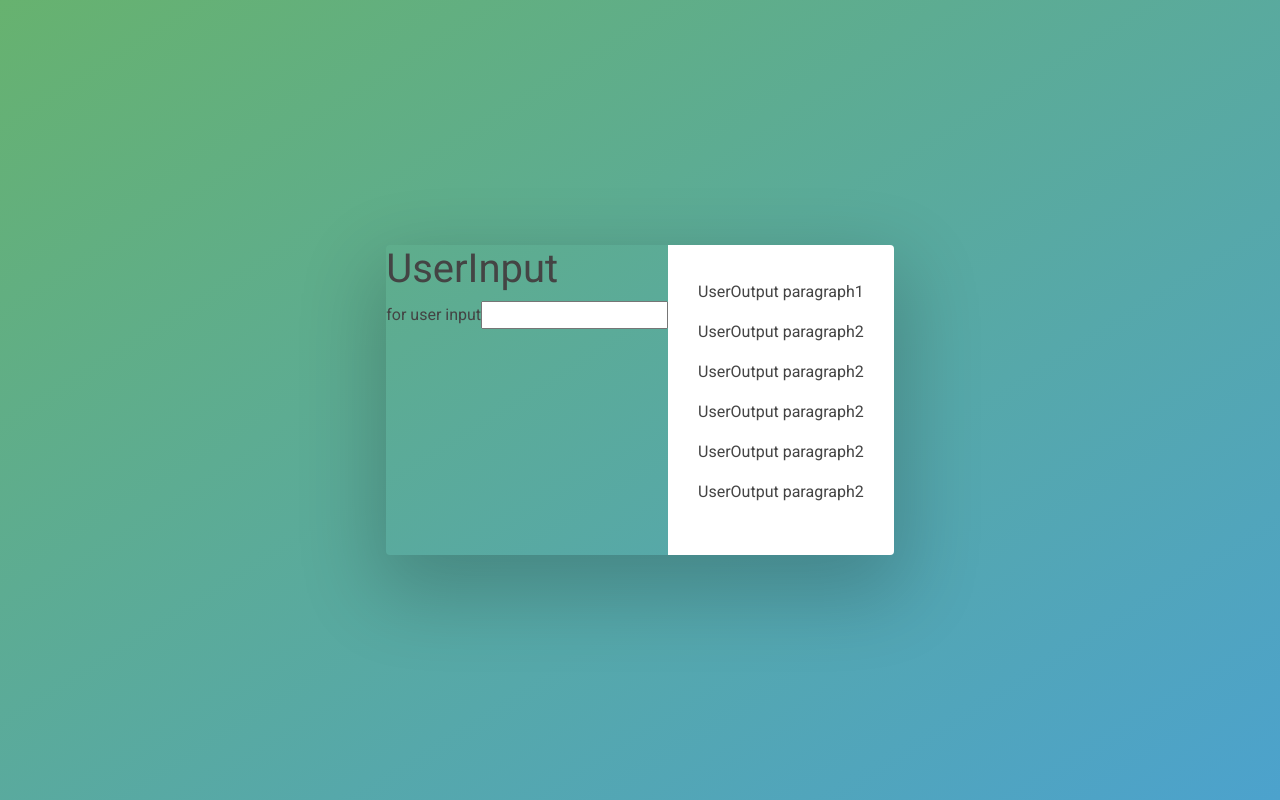
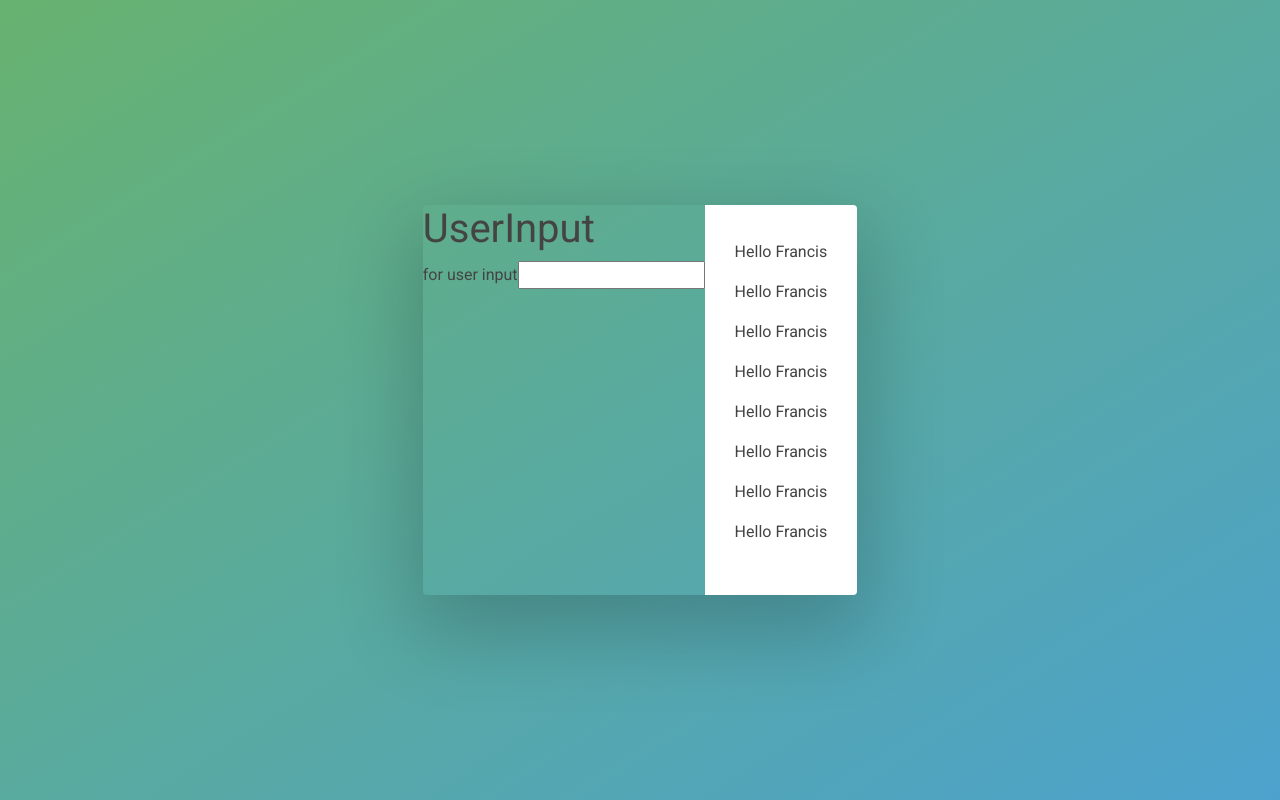
Before and after one commit to sdbeng/controlled-components-demo, a React (Create React App) app: page / in a window 1280 px wide. Built offline with nearby package versions, Linux system fonts and the light colour scheme.

Commit message:
finish challenge#49

```diff
--- a/src/App.js
+++ b/src/App.js
@@ -13,13 +13,18 @@
 
 class App extends Component {
   state={
-    username:''
+    username:'Francis'
+  }
+  onChangeHandler = (e) => {
+    this.setState({
+      username: e.target.value
+    })
   }
   render(){
     return (
       <div className="msgBox">
       <div>
-      <UserInput />
+      <UserInput onChange={this.onChangeHandler}/>
       </div>
       <div className="msg__content">
       <UserOutput username={this.state.username}/>
--- a/src/components/UserInput.js
+++ b/src/components/UserInput.js
@@ -8,8 +8,9 @@
         <form>
         <label>for user input</label>
         <input
+        value={this.props.username}
         type="text"
-        onChange={this.onHandleChange}
+        onChange={this.props.onChange}
         />
         </form>
       </div>
--- a/src/components/UserOutput.js
+++ b/src/components/UserOutput.js
@@ -1,15 +1,18 @@
-import React, { Component } from 'react'
+import React from 'react'
+import './userOutput.css'
 
 function UserOutput(props) {
 
     return (
       <div>
-        <p>UserOutput paragraph1</p>
-        <p>UserOutput paragraph2</p>
-        <p>UserOutput paragraph2</p>
-        <p>UserOutput paragraph2</p>
-        <p>UserOutput paragraph2</p>
-        <p>UserOutput paragraph2</p>
+        <p>Hello {props.username}</p>
+        <p>Hello {props.username}</p>
+        <p>Hello {props.username}</p>
+        <p>Hello {props.username}</p>
+        <p>Hello {props.username}</p>
+        <p>Hello {props.username}</p>
+        <p>Hello {props.username}</p>
+        <p>Hello {props.username}</p>
       </div>
     )
 
--- /dev/null
+++ b/src/components/userOutput.css
@@ -0,0 +1,8 @@
+.userOutput {
+    width: 60%;
+    padding: 16px;
+    margin: 16px;
+    border: 2px solid black;
+    background-color: #ccc;
+    text-align: center;
+}
```
